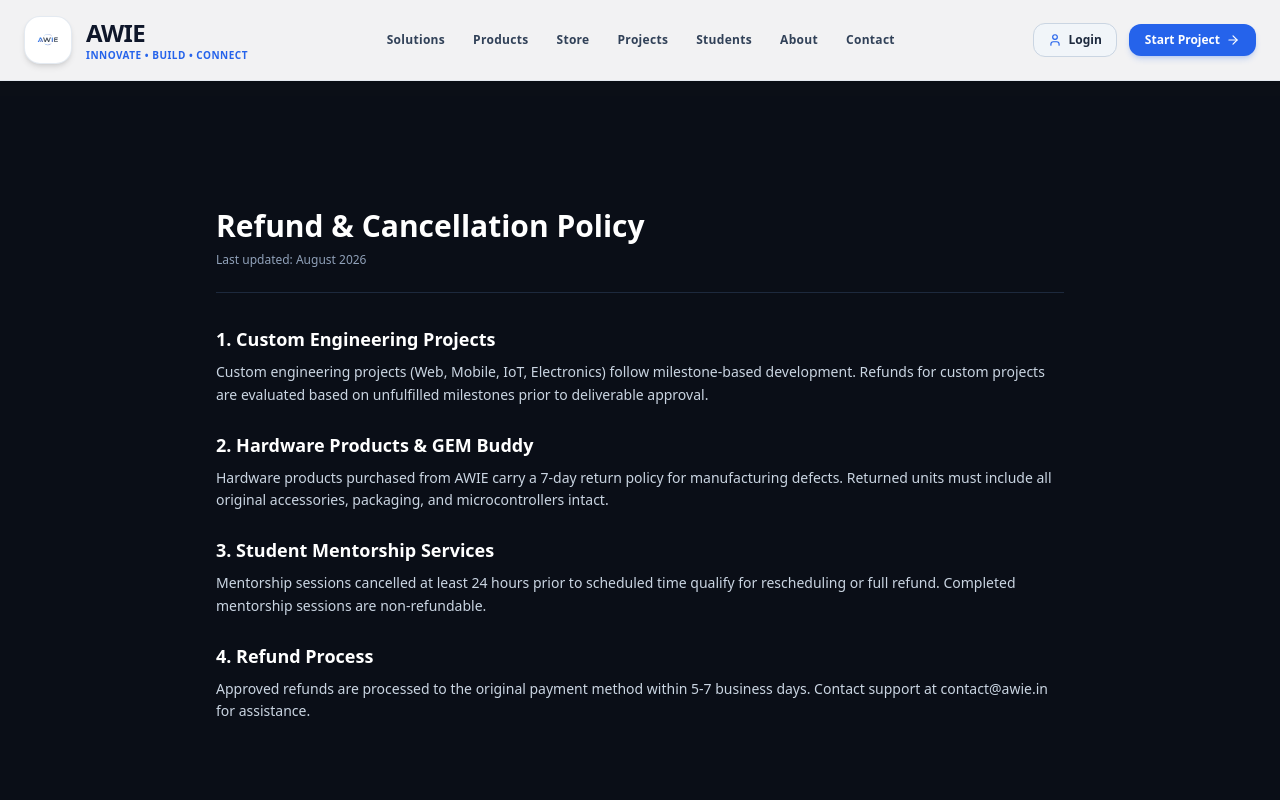
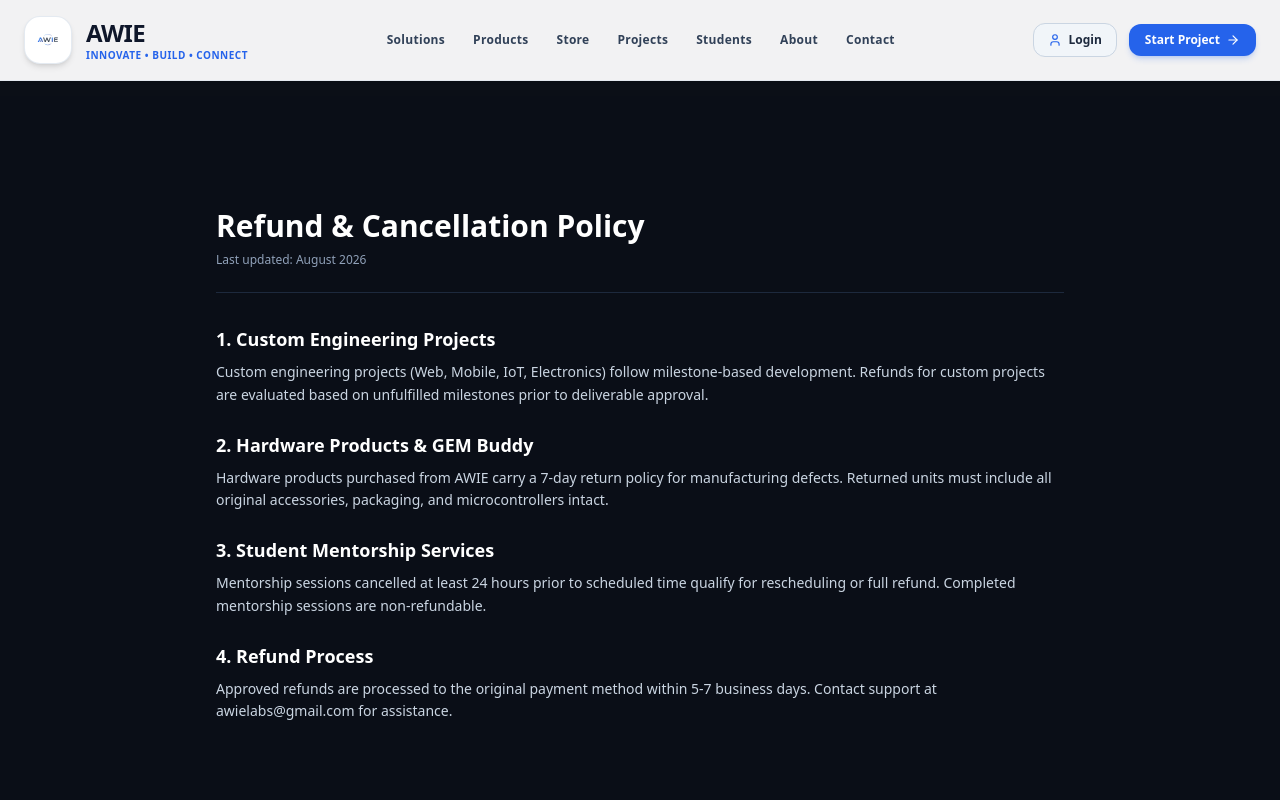
Before and after one commit to awielabs/awiewebsite, a Next.js app: page /refund in a window 1280 px wide. Shown: the top 800 px of the page. Built offline with nearby package versions, Linux system fonts and the light colour scheme.

Commit message:
Update contact email to awielabs@gmail.com

```diff
--- a/app/contact/page.tsx
+++ b/app/contact/page.tsx
@@ -237,7 +237,7 @@ export default function ContactPage() {
                   <Mail className="w-4 h-4 text-[#06B6D4] shrink-0" />
                   <div>
                     <span className="text-slate-400 block text-[10px]">Email Inquiry</span>
-                    <span className="text-white font-mono">contact@awie.in</span>
+                    <span className="text-white font-mono">awielabs@gmail.com</span>
                   </div>
                 </div>
 
--- a/app/privacy/page.tsx
+++ b/app/privacy/page.tsx
@@ -35,7 +35,7 @@ export default function PrivacyPage() {
           <section className="space-y-2">
             <h2 className="text-lg font-bold text-white">4. Contact Us</h2>
             <p>
-              For privacy-related inquiries or data removal requests, contact us at contact@awie.in.
+              For privacy-related inquiries or data removal requests, contact us at awielabs@gmail.com.
             </p>
           </section>
         </div>
--- a/app/refund/page.tsx
+++ b/app/refund/page.tsx
@@ -35,7 +35,7 @@ export default function RefundPage() {
           <section className="space-y-2">
             <h2 className="text-lg font-bold text-white">4. Refund Process</h2>
             <p>
-              Approved refunds are processed to the original payment method within 5-7 business days. Contact support at contact@awie.in for assistance.
+              Approved refunds are processed to the original payment method within 5-7 business days. Contact support at awielabs@gmail.com for assistance.
             </p>
           </section>
         </div>
```
